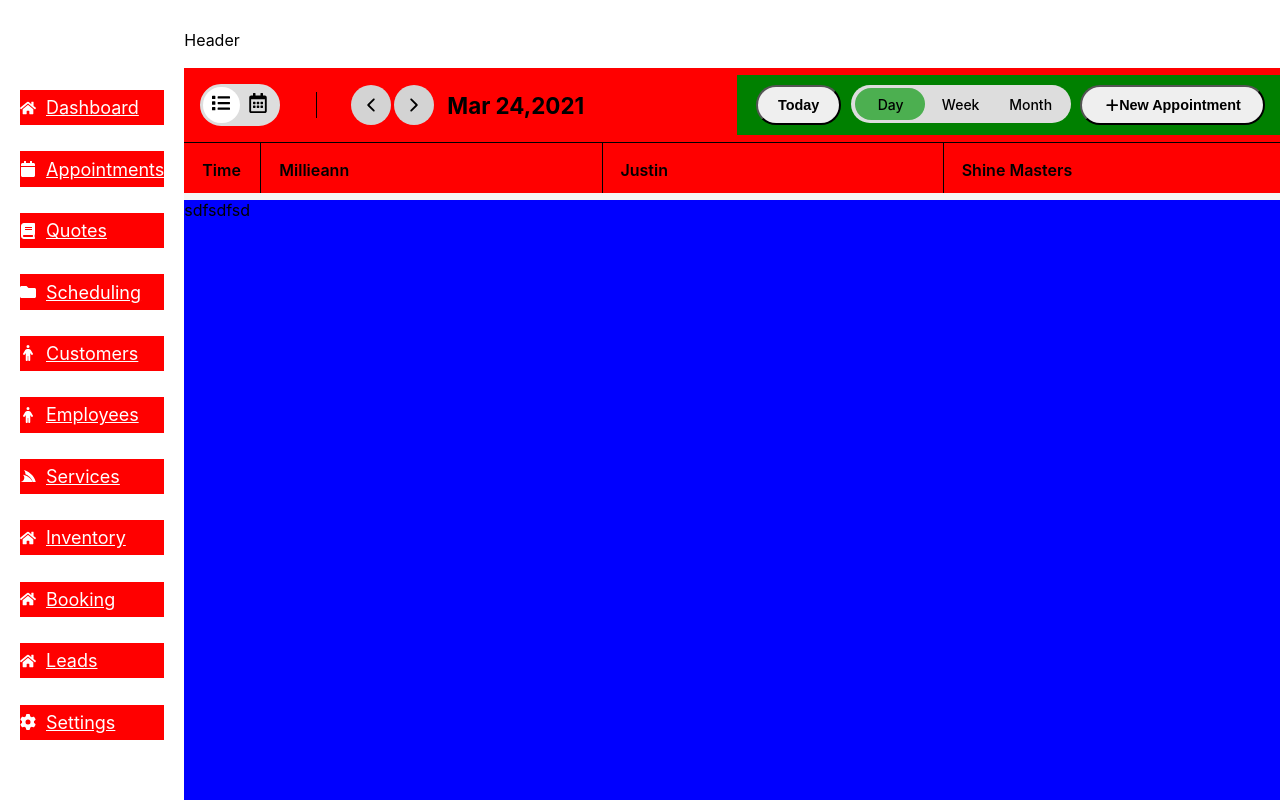
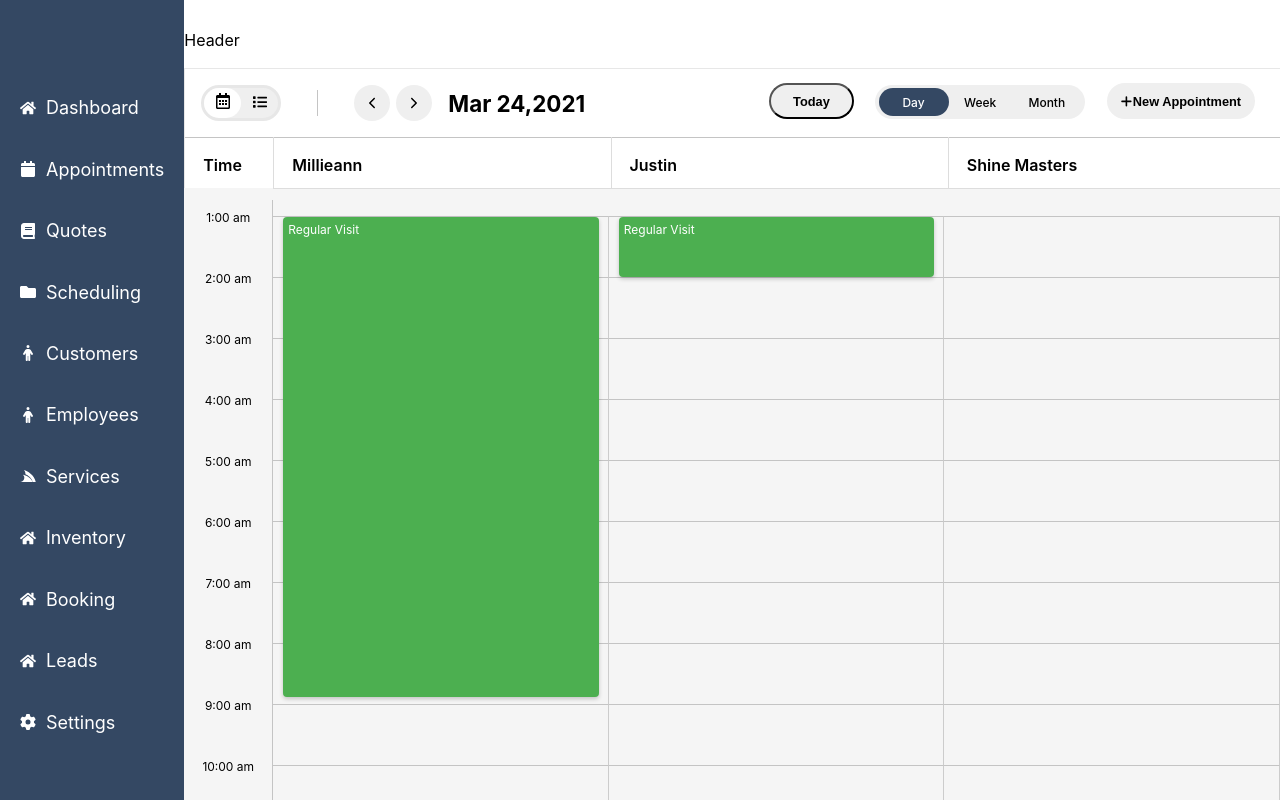
Before and after one commit to Jmiller1294/sm-operations-app, a React (Vite) app: page /appointments in a window 1280 px wide. Built offline with nearby package versions, Linux system fonts and the light colour scheme.

Commit message:
create dayViewComponent

```diff
--- /dev/null
+++ b/src/components/Calendar/Calendar.module.css
@@ -0,0 +1,50 @@
+.calendarContainer {
+  display: flex;
+  width: 100%;
+  height: 220vh;
+  margin-top: 120px;
+}
+
+.timeColumn {
+  width: 8.1%;
+  height: fit-content;
+  background: #f5f5f5;
+  text-align: center;
+  padding-top: 10px;
+  font-size: 12px;
+  border-right: 1px solid #c4c4c4;
+}
+
+.timeSlot {
+  height: 61px;
+}
+
+.appointment {
+  position: absolute;
+  width: 94%;
+  left: 10px;
+  right: 10px;
+  background: #4caf50;
+  color: white;
+  padding: 5px;
+  box-sizing: border-box;
+  border-radius: 4px;
+  font-size: 12px;
+  box-shadow: 0 2px 4px rgba(0, 0, 0, 0.2);
+}
+
+.col{
+  position: relative;
+  display: flex;
+  flex-direction: column;
+  width: 30.9%;
+  margin-top: 16px;
+}
+
+.row{
+  display: flex;
+  flex-direction:row;
+  height: 60px;
+  border-top: 1px solid #c4c4c4;;
+  border-right: 1px solid #ccc;
+}
--- /dev/null
+++ b/src/components/Calendar/DayViewCalendar.tsx
@@ -0,0 +1,123 @@
+import { useEffect, useState } from "react";
+import styles from "./Calendar.module.css";
+
+const DayViewCalendar = ({appointments}:any) => {
+  const [timeSlots, setTimeSlots] = useState<any>([]);
+  const numbers = Array.from(Array(24).keys());
+
+  useEffect(() => {
+    createTimeSlots();
+  },[]);
+
+  const createTimeSlots = () => {
+    let times = [];
+    for (let hour = 1; hour <= 24; hour++) {
+      if(hour < 12) {
+        times.push(`${hour}:00 am`);
+      }
+      else if(hour === 12) {
+       times.push(`${hour}:00 pm`);
+      }
+      else if(hour === 24) {
+        times.push(`${hour - 12}:00 am`);
+      }
+      else {
+        times.push(`${hour - 12}:00 pm`);
+      }
+    }
+    setTimeSlots(times);
+  }
+
+  const getStartPosition = (time:string) => {
+    let [hour] = time.split(":").map(Number);
+    let minutes = parseInt(time.split(":")[1]);
+
+    if(time.includes('am')) {
+      if(hour === 12) {
+        return getStartPixels(hour + 12, minutes);
+      }
+      return getStartPixels(hour, minutes);
+    }
+    else {
+      if(hour === 12) {
+        return getStartPixels(hour, minutes);
+      }
+      else if(hour < 12) {
+        return getStartPixels(hour + 12, minutes);
+      }
+    }
+  };
+
+  const getStartPixels = (hour:number, minutes:number) => {
+    return Math.abs((((hour - 1) * 60) + minutes) + (hour * 1));
+  };
+
+  const getTimeSlotHeight = (appointment:any) => {
+    return parseInt(appointment.duration);
+  };
+
+  return (
+    <div className={styles.calendarContainer}>
+      <div className={styles.timeColumn}>
+        {timeSlots.map((time:any, index:number) => (
+          <div key={index} className={styles.timeSlot}>
+            {time}
+          </div>
+        ))}
+      </div>
+      <div className={styles.col}>
+        {appointments.filter((app:any) => app.calendarID === 1).map((appointment:any) => (
+          <div
+            key={appointment.id}
+            className={styles.appointment}
+            style={{
+              top: `${getStartPosition(appointment.startTime)}px`,
+              height: getTimeSlotHeight(appointment),
+            }}
+          >
+            {appointment.type}
+          </div>
+        ))}
+        {numbers.map((index) => (
+          <div key={index} className={styles.row}></div>
+        ))}
+      </div>
+      <div className={styles.col}>
+        {appointments.filter((app:any) => app.calendarID === 2).map((appointment:any) => (
+          <div
+            key={appointment.id}
+            className={styles.appointment}
+            style={{
+              top: `${getStartPosition(appointment.startTime)}px`,
+              height: getTimeSlotHeight(appointment),
+            }}
+          >
+            {appointment.type}
+          </div>
+        ))}
+        {numbers.map((index) => (
+          <div key={index} className={styles.row}></div>
+        ))}
+      </div>
+      <div className={styles.col}>
+        {appointments.filter((app:any) => app.calendarID === 3).map((appointment:any) => (
+          <div
+            key={appointment.id}
+            className={styles.appointment}
+            style={{
+              top: `${getStartPosition(appointment.startTime)}px`,
+              height: getTimeSlotHeight(appointment),
+            }}
+          >
+            {appointment.type}
+          </div>
+        ))}
+        {numbers.map((index) => (
+          <div key={index} className={styles.row}></div>
+        ))}
+      </div>
+    </div>
+  );
+};
+
+export default DayViewCalendar;
--- a/src/components/Sidebar.tsx
+++ b/src/components/Sidebar.tsx
@@ -19,10 +19,11 @@ const Sidebar = () => {
   ]
 
   return (
-    <div style={{backgroundColor: 'white', width: '12%', height: 'auto', display: 'flex', flexDirection: 'column', padding: '90px 20px 60px 20px', justifyContent: 'space-between'}}>
-      {navList.map((item:any) => (
+    <div style={{backgroundColor: 'rgb(52, 72, 99)', width: '12%', height: 'auto', display: 'flex', flexDirection: 'column', padding: '90px 20px 60px 20px', justifyContent: 'space-between'}}>
+      {navList.map((item:any, index: number) => (
         <Link
-          style={{display: 'flex', flexDirection: 'row', width: '100%', height: '2.2rem', alignItems: 'center', color: '#FFFFFF', backgroundColor: 'red'}}
+          key={index}
+          style={{display: 'flex', flexDirection: 'row', width: '100%', height: '2.2rem', alignItems: 'center', color: '#FFFFFF', textDecorationLine: 'none'}}
           to={item.path}
         >
           {item.icon}
--- a/src/pages/Appointmentpage/AppointmentPage.module.css
+++ b/src/pages/Appointmentpage/AppointmentPage.module.css
@@ -1,15 +1,19 @@
 .container{
   width: 100%;
   height: 90vh;
-  overflow: auto;
+  overflow-y: scroll;
+  z-index: 1;
 }
 
 .header{
-  overflow: hidden;
   position: fixed;
   top: 68px; /* Position the navbar at the top of the page */
   width: 86vw; /* Full width */
   height: fit-content;
+  z-index: 6;
+  background: #ffffff;
+  border-top: 1px solid #e7e7e7;
+  border-left: 1px solid #e7e7e7;
 }
 
 .row{
@@ -18,7 +22,6 @@
   height: fit-content;
   width: 100%;
   box-sizing: border-box;
-  background-color: red;
   align-items: center;
 }
 
@@ -38,12 +41,12 @@
   align-items: center;
   justify-content: space-around;
   width: 80px;
-  height: 42px;
-  background: #ddd;
+  height: 36px;
+  background: #efefef;
   border-radius: 25px;
-  border: 3px solid #ddd;
+  border: 3px solid #e7e7e7;
   cursor: pointer;
-  transition: background 0.3s ;
+  transition: background 0.3s;
   box-sizing: border-box;
 }
 
@@ -69,22 +72,21 @@
 }
 
 .toggleInput:checked + .toggleLabel span:first-child {
-  color: rgb(52, 72, 99);
+  color: #ffffff;
   transition: color 0.3s;
 }
 
 .toggleInput:checked + .toggleLabel span:last-child {
-  color: rgb(52, 72, 99);
+  color: #ffffff;
   transition: color 0.3s;
 }
 
 .IconContainer{
   display: flex;
   flex-direction: row;
-  height: 40px;
+  height: 32px;
   width: 10%;
   box-sizing: border-box;
-  border-radius: 35px;
   justify-content: space-evenly;
   align-items: center;
   padding: 10px;
@@ -93,12 +95,12 @@
 .todayButton{
   display: flex;
   flex-direction: row;
-  height: 40px;
+  height: 36px;
   width: 16%;
   justify-content: center;
   align-items: center;
   border-radius: 25px;
-  font-size: 0.9rem;
+  font-size: 0.8rem;
   font-weight: 600;
 }
 
@@ -107,11 +109,12 @@
   flex-direction: row;
   justify-content: center;
   align-items: center;
-  height: 40px;
-  width: 35%;
+  height: 36px;
+  width: 28%;
   border-radius: 25px;
-  font-size: 0.9rem;
+  font-size: 0.8rem;
   font-weight: 550;
+  border: none;
 }
 
 .buttonsContainer{
@@ -121,7 +124,6 @@
   margin-left: auto;
   height: 40px;
   width: 48%;
-  background-color: green;
   font-size: 0.9rem;
   font-weight: 550;
   padding: 10px;
@@ -129,7 +131,7 @@
 
 .verticalLine{
   height: 26px;
-  border-left: 1.2px solid black;
+  border-left: 1.2px solid #c4c4c4;;
   margin-left: 20px;
   margin-right: 20px;
 }
@@ -144,32 +146,41 @@
   align-items: center;
   position: relative;
   width: 210px;
-  height: 28px;
-  background: #ddd;
+  height: 34px;
+  background: #efefef;
   border-radius: 25px;
   padding: 5px;
+  box-sizing: border-box;
+  margin-top: 2px;
 }
 
 .toggleIn {
   display: none;
 }
 
+.toggleLab::before{
+  content: "";
+  color: red;
+}
+
 .toggleLab {
   flex: 1;
   text-align: center;
   cursor: pointer;
-  font-size: 14px;
+  font-size: 12px;
   position: relative;
   z-index: 2;
 }
+
+
 
 .toggleSlider {
   position: absolute;
   top: 3px;
   left: 4px;
   width: 70px;
-  height: 32px;
-  background: #4caf50;
+  height: 28px;
+  background: rgb(52, 72, 99);
   border-radius: 25px;
   transition: all 0.3s ease-in-out;
   z-index: 1;
@@ -177,11 +188,11 @@
 
 /* Move the slider based on the position */
 .toggleSlider[data-position="center"] {
-  left: 74px;
+  left: 70px;
 }
 
 .toggleSlider[data-position="right"] {
-  left: 146px;
+  left: 136px;
 }
 
 .employeeInfoCon{
@@ -190,7 +201,7 @@
   align-items: center;
   height: 50px;
   width: 100%;
-  border-top: 1.2px solid black;
+  border-top: 1.2px solid #c4c4c4;
 }
 
 .employeesCon{
@@ -203,7 +214,8 @@
 .employeeCon{
   height: 52px;
   width: 33.33%;
-  border-right: 1.2px solid black;
+  border-right: 1.2px solid #ddd;
+  border-bottom: 1.2px solid #ddd;
   box-sizing: border-box;
   font-weight: 600;
   padding: 18px;
@@ -211,23 +223,9 @@
 
 .timeTextCon{
   height: 52px;
-  width: 7%;
-  border-right: 1.2px solid black;
+  width: 8.15%;
+  border-right: 1.2px solid #ddd;
   box-sizing: border-box;
   font-weight: 600;
   padding: 18px;
 }
-
-.calendarCon{
-  width: 100%;
-  height: 1000px;
-  overflow-y: scroll;
-  background-color: blue;
-  margin-top: 120px;
-}
-
-.timesContainer{
-  height: 100%;
-  width: 10%;
-  background-color: red;
-}
--- a/src/pages/Appointmentpage/AppointmentsPage.tsx
+++ b/src/pages/Appointmentpage/AppointmentsPage.tsx
@@ -4,6 +4,7 @@ import { FaList, FaRegCalendarAlt } from "react-icons/fa";
 import { IoIosArrowForward, IoIosArrowBack } from "react-icons/io";
 import { FaPlus } from "react-icons/fa6";
 import { IoPersonCircleSharp } from "react-icons/io5";
+import DayViewCalendar from '../../components/Calendar/DayViewCalendar';
 
 const employees = [
   {
@@ -23,6 +24,150 @@ const employees = [
   }
 ]
 
+const appointments = [
+  {
+    id: 1,
+    firstName: "Bob",
+    lastName: "McTest",
+    phone: "",
+    email: "bob.mctest@example.com",
+    date: "July 2, 2013",
+    startTime: "1:00am",
+    endTime: "5:15am",
+    dateCreated: "June 17, 2013",
+    datetime: "2013-07-02T10:15:00-0700",
+    price: "10.00",
+    paid: "no",
+    amountPaid: "0.00",
+    type: "Regular Visit",
+    appointmentTypeID: 1,
+    addonIDs: [
+      1
+    ],
+    duration: "480",
+    calendar: "My Calendar",
+    calendarID: 1,
+    canClientCancel: false,
+    canClientReschedule: false,
+    location: "",
+    timezone: "America/New_York",
+    forms: [
+      {
+        "id": 1,
+        "name": "Example Intake Form",
+        "values": [
+          {
+            "value": "yes",
+            "name": "Is this your first visit?",
+            "fieldID": 1,
+            "id": 21502993
+          },
+          {
+            "value": "Ninja",
+            "name": "What is your goal for this appointment?",
+            "fieldID": 2,
+            "id": 21502994
+          }
+        ]
+      },
+    ]
+  },
+  {
+    id: 1,
+    firstName: "Bob",
+    lastName: "McTest",
+    phone: "",
+    email: "bob.mctest@example.com",
+    date: "July 2, 2013",
+    startTime: "1:00am",
+    endTime: "11:15am",
+    dateCreated: "June 17, 2013",
+    datetime: "2013-07-02T10:15:00-0700",
+    price: "10.00",
+    paid: "no",
+    amountPaid: "0.00",
+    type: "Regular Visit",
+    appointmentTypeID: 1,
+    addonIDs: [
+      1
+    ],
+    duration: "60",
+    calendar: "My Calendar",
+    calendarID: 2,
+    canClientCancel: false,
+    canClientReschedule: false,
+    location: "",
+    timezone: "America/New_York",
+    forms: [
+      {
+        "id": 1,
+        "name": "Example Intake Form",
+        "values": [
+          {
+            "value": "yes",
+            "name": "Is this your first visit?",
+            "fieldID": 1,
+            "id": 21502993
+          },
+          {
+            "value": "Ninja",
+            "name": "What is your goal for this appointment?",
+            "fieldID": 2,
+            "id": 21502994
+          }
+        ]
+      },
+    ]
+  },
+  {
+    id: 1,
+    firstName: "Bob",
+    lastName: "McTest",
+    phone: "",
+    email: "bob.mctest@example.com",
+    date: "July 2, 2013",
+    startTime: "11:15am",
+    endTime: "11:15am",
+    dateCreated: "June 17, 2013",
+    datetime: "2013-07-02T10:15:00-0700",
+    price: "10.00",
+    paid: "no",
+    amountPaid: "0.00",
+    type: "Regular Visit",
+    appointmentTypeID: 1,
+    addonIDs: [
+      1
+    ],
+    duration: "120",
+    calendar: "My Calendar",
+    calendarID: 3,
+    canClientCancel: false,
+    canClientReschedule: false,
+    location: "",
+    timezone: "America/New_York",
+    forms: [
+      {
+        "id": 1,
+        "name": "Example Intake Form",
+        "values": [
+          {
+            "value": "yes",
+            "name": "Is this your first visit?",
+            "fieldID": 1,
+            "id": 21502993
+          },
+          {
+            "value": "Ninja",
+            "name": "What is your goal for this appointment?",
+            "fieldID": 2,
+            "id": 21502994
+          }
+        ]
+      },
+    ]
+  },
+]
+
 const AppointmentsPage = () => {
   const [isOn, setIsOn] = useState(false);
   const [position, setPosition] = useState("left");
@@ -40,14 +185,14 @@ const AppointmentsPage = () => {
               onChange={() => setIsOn(!isOn)}
             />
             <label htmlFor="toggle" className={styles.toggleLabel}>
-              <span><FaList size={18}/></span>
-              <span><FaRegCalendarAlt size={20}/></span>
+              <span><FaRegCalendarAlt size={16}/></span>
+              <span><FaList size={14}/></span>
             </label>
           </div>
           <div className={styles.verticalLine}></div>
           <div className={styles.IconContainer}>
-            <IoIosArrowBack size={20} style={{ backgroundColor: 'lightgrey', padding: '10px', borderRadius: '35px' }}/>
-            <IoIosArrowForward size={20} style={{ backgroundColor: 'lightgrey', padding: '10px', borderRadius: '35px' }}/>
+            <IoIosArrowBack size={16} style={{ background: '#efefef', padding: '10px', borderRadius: '36px' }}/>
+            <IoIosArrowForward size={16} style={{ background: '#efefef', padding: '10px', borderRadius: '36px' }}/>
           </div>
           <span className={styles.dateText}>Mar 24,2021</span>
           <div className={styles.buttonsContainer}>
@@ -61,7 +206,7 @@ const AppointmentsPage = () => {
                 checked={position === "left"}
                 onChange={() => setPosition("left")}
               />
-              <label htmlFor="left" className={styles.toggleLab}>Day</label>
+              <label htmlFor="left" className={styles.toggleLab}><span style={position === "left" ? {color: '#ffffff'} : {color: '#000000'}}>Day</span></label>
               <input
                 type="radio"
                 id="center"
@@ -70,7 +215,7 @@ const AppointmentsPage = () => {
                 checked={position === "center"}
                 onChange={() => setPosition("center")}
               />
-              <label htmlFor="center" className={styles.toggleLab}>Week</label>
+              <label htmlFor="center" className={styles.toggleLab}><span style={position === "center" ? {color: '#ffffff'} : {color: '#000000'}}>Week</span></label>
               <input
                 type="radio"
                 id="right"
@@ -79,7 +224,7 @@ const AppointmentsPage = () => {
                 checked={position === "right"}
                 onChange={() => setPosition("right")}
               />
-              <label htmlFor="right" className={styles.toggleLab}>Month</label>
+              <label htmlFor="right" className={styles.toggleLab}><span style={position === "right" ? {color: '#ffffff'} : {color: '#000000'}}>Month</span></label>
               <div className={styles.toggleSlider} data-position={position}></div>
             </div>
             <button className={styles.appointmentButton}><FaPlus />New Appointment</button>
@@ -91,8 +236,11 @@ const AppointmentsPage = () => {
               <span>Time</span>
             </div>
             <div className={styles.employeesCon}>
-              {employees.map((employee:any) => (
-                <div className={styles.employeeCon}>
+              {employees.map((employee:any, index: number) => (
+                <div
+                  key={index}
+                  className={styles.employeeCon}
+                >
                   {employee.name}
                 </div>
               ))}
@@ -100,9 +248,9 @@ const AppointmentsPage = () => {
           </div>
         </div>
       </div>
-      <div className={styles.calendarCon}>
-        sdfsdfsd
-      </div>
+      <>
+        <DayViewCalendar appointments={appointments}/>
+      </>
     </div>
   )
 }
```
